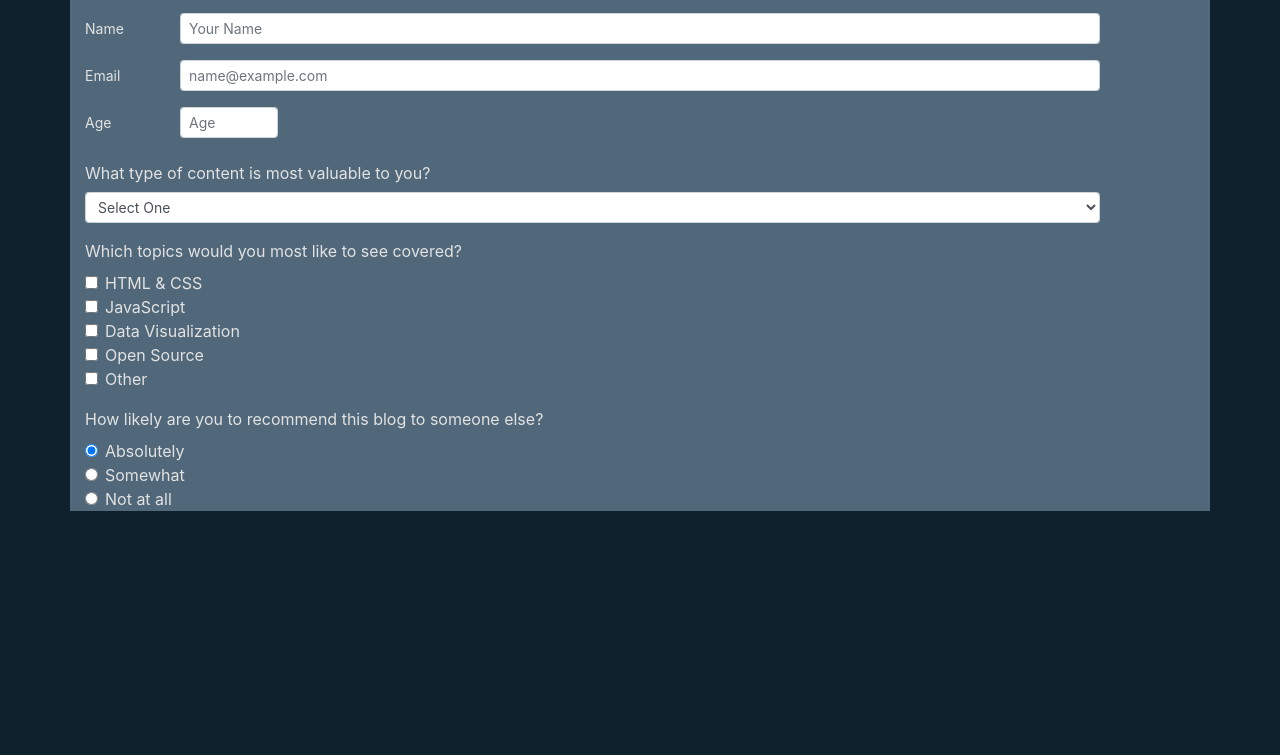
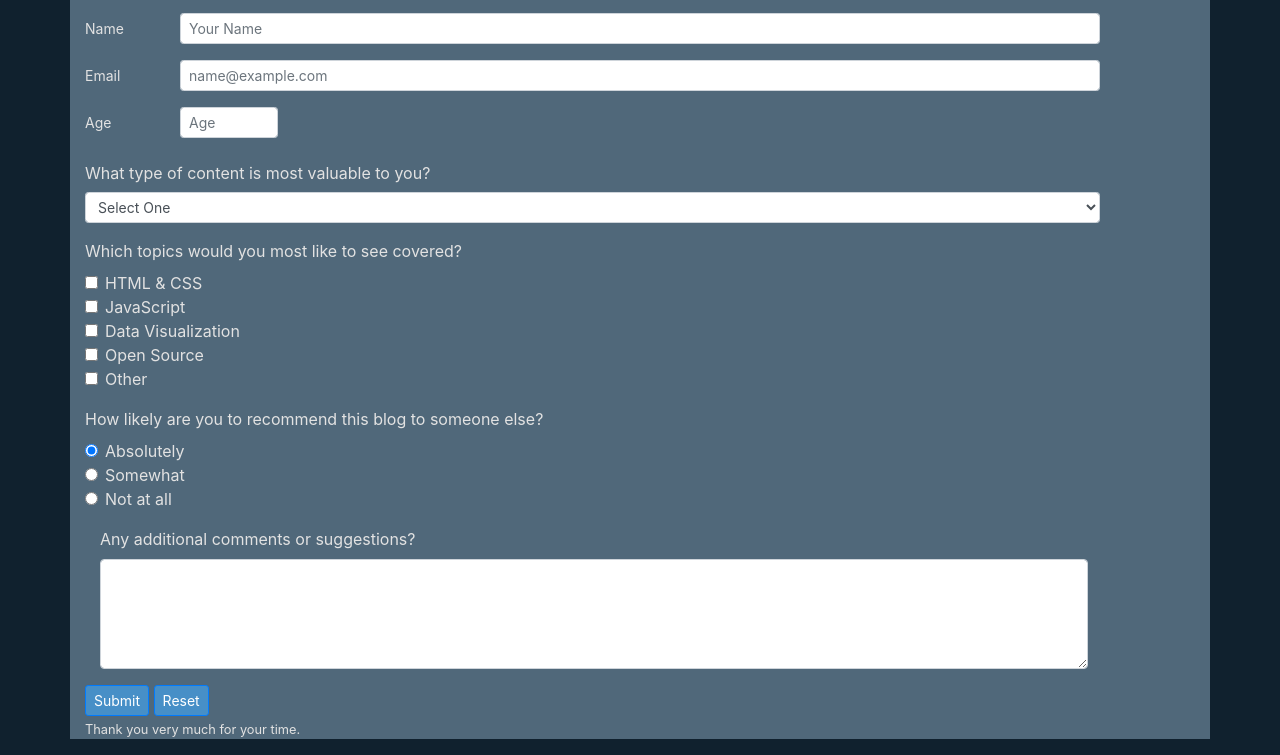
Before and after one commit to SolitaryBlue/FCCSurveyForm, a plain HTML site: page index.html in a window 1280 px wide. Shown: the part 83-838 px from the top of the page. Before the commit the page ends 800 px from the top, so only its background shows below. Drawn offline with nearby package versions, Linux system fonts and the light colour scheme.

Commit message:
Completed text area and submit buttons

```diff
--- a/index.html
+++ b/index.html
@@ -110,29 +110,39 @@
             <!-- Closing for ID="radios" <div> -->
             </div>
 
+<!-- Text area/comments -->
+<div class="form-group form-control-md col-sm-11">
+        <label for="comments">Any additional comments or suggestions?</label>
+        <textarea class="form-control" id="comments" rows="4"></textarea>
+<!-- Closing tag for the Textarea form group-->
+    </div>
+
+
+<!-- Submit/Reset Buttons -->
+<div class="form-group form-control-md">
+    <input class="btn btn-primary btn-sm" type="submit" id="submit" value="Submit">
+    <input class="btn btn-primary btn-sm" type="reset" id="reset" value="Reset">
+    <small id="thankyou" class="form-text">
+        Thank you very much for your time.
+      </small>
+<!-- End of Buttons form group -->
+</div>
 
 
 
-
-                <!-- end of form -->
-                </form>
-                <!-- end of Container -->
-                </div>
-
-
-
-
-
-
-
-
+<!-- end of form -->
+</form>
+ <!-- end of Container -->
+  </div>
 
 
 <!-- FreeCodeCamp CDN -->
 <script src="https://cdn.freecodecamp.org/testable-projects-fcc/v1/bundle.js"></script>
-<!-- Boostrap scripts -->
+
+<!-- Bootstrap scripts -->
 <script src="https://code.jquery.com/jquery-3.3.1.slim.min.js" integrity="sha384-q8i/X+965DzO0rT7abK41JStQIAqVgRVzpbzo5smXKp4YfRvH+8abtTE1Pi6jizo" crossorigin="anonymous"></script>
 <script src="https://cdnjs.cloudflare.com/ajax/libs/popper.js/1.14.7/umd/popper.min.js" integrity="sha384-UO2eT0CpHqdSJQ6hJty5KVphtPhzWj9WO1clHTMGa3JDZwrnQq4sF86dIHNDz0W1" crossorigin="anonymous"></script>
 <script src="https://stackpath.bootstrapcdn.com/bootstrap/4.3.1/js/bootstrap.min.js" integrity="sha384-JjSmVgyd0p3pXB1rRibZUAYoIIy6OrQ6VrjIEaFf/nJGzIxFDsf4x0xIM+B07jRM" crossorigin="anonymous"></script>
+
 </body>
 </html>
```
